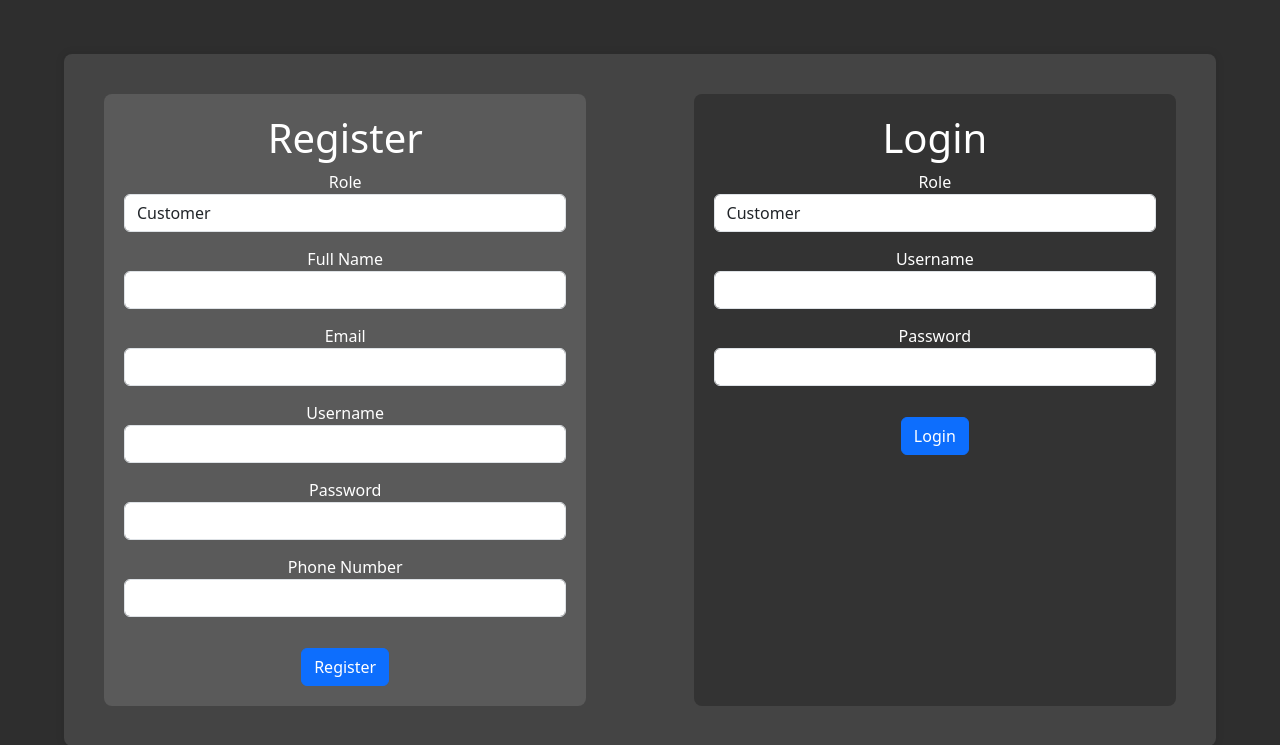
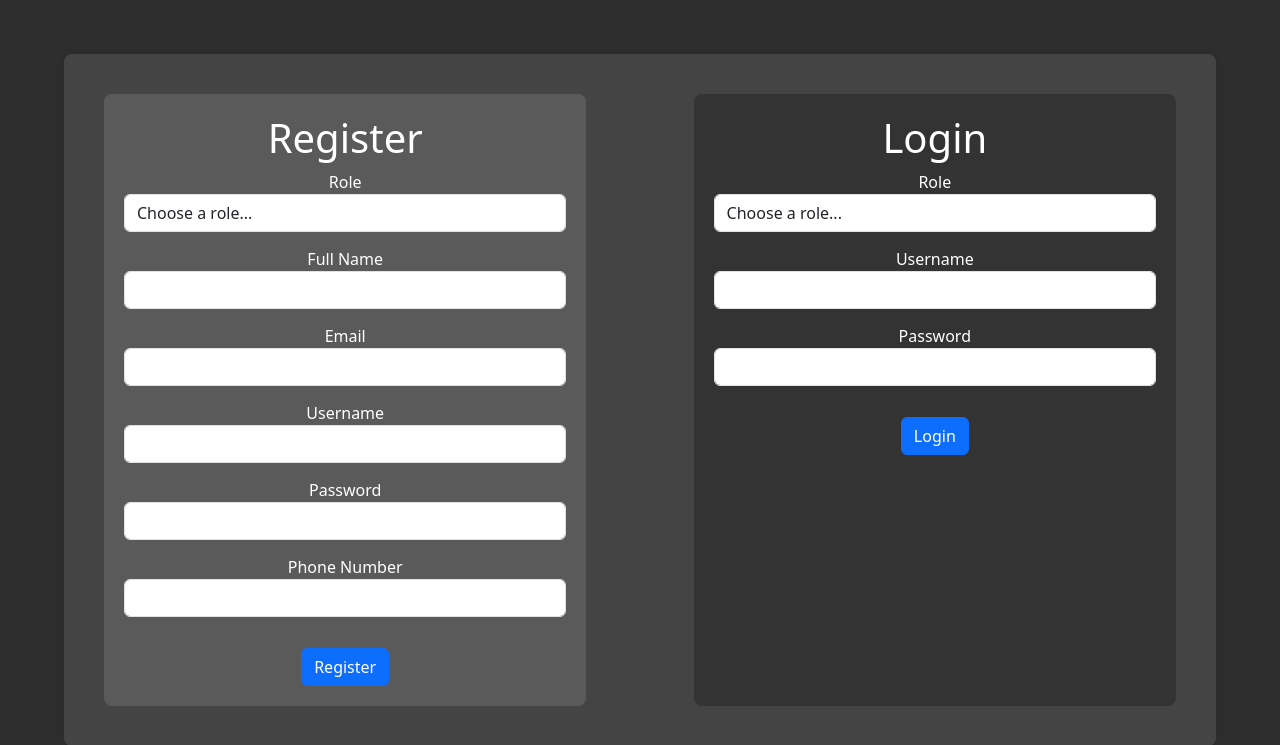
Before and after one commit to AnnaGD/group1-gmms-4398, a Flask app: page /auth in a window 1280 px wide. Shown: the top 745 px of the page. Run offline with Flask 2, Linux system fonts and the light colour scheme.

Commit message:
Include default role instructions

```diff
--- a/gmms/templates/auth.html
+++ b/gmms/templates/auth.html
@@ -95,6 +95,7 @@
                     <div class="form-group">
                         <label for="user_role">Role</label>
                         <select class="form-control" id="user_role" name="user_role" required>
+                            <option selected="selected" disabled="disabled">Choose a role...</option>
                             <option value="customer">Customer</option>
                             <option value="technician">Technician</option>
                             <option value="approver">Approver</option>
@@ -132,6 +133,7 @@
                     <div class="form-group">
                         <label for="user_role">Role</label>
                         <select class="form-control" id="user_role" name="user_role" required>
+                            <option selected="selected" disabled="disabled">Choose a role...</option>
                             <option value="customer">Customer</option>
                             <option value="technician">Technician</option>
                             <option value="approver">Approver</option>
```
